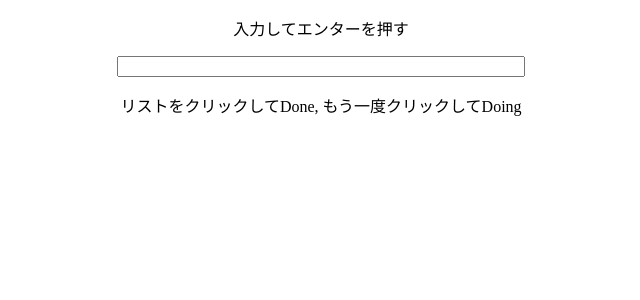
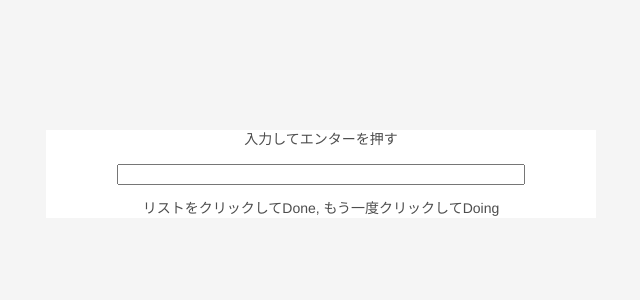
Before and after one commit to kotarou1192/homeworks, a React (Create React App) app in the folder js-primer-todo-with-react/: page / in a window 1280 px wide. Shown: the top 300 px of the page, without its empty margins (319-959 px from the left). Built offline with nearby package versions, Linux system fonts and the light colour scheme.

Commit message:
CSSが進化した（コピペ）

```diff
--- /dev/null
+++ b/js-primer-todo-with-react/public/index.css
@@ -0,0 +1,10 @@
+body {
+  font: 14px 'Helvetica Neue', Helvetica, Arial, sans-serif;
+  line-height: 1.4em;
+  background: #f5f5f5;
+  color: #4d4d4d;
+  min-width: 230px;
+  max-width: 550px;
+  margin: 0 auto;
+  font-weight: 300;
+}
--- a/js-primer-todo-with-react/public/index.html
+++ b/js-primer-todo-with-react/public/index.html
@@ -2,6 +2,7 @@
 <html lang="en">
   <head>
     <meta charset="utf-8" />
+    <link href="./index.css" rel="stylesheet">
     <link rel="icon" href="%PUBLIC_URL%/favicon.ico" />
     <meta name="viewport" content="width=device-width, initial-scale=1" />
     <meta name="theme-color" content="#000000" />
@@ -13,7 +14,7 @@
     <link rel="manifest" href="%PUBLIC_URL%/manifest.json" />
     <title>React App</title>
   </head>
-  <body>
+  <body class="body">
     <noscript>You need to enable JavaScript to run this app.</noscript>
     <div id="root"></div>
   </body>
--- a/js-primer-todo-with-react/src/apps/app.tsx
+++ b/js-primer-todo-with-react/src/apps/app.tsx
@@ -1,6 +1,7 @@
 import * as React from "react";
 import { Todo, TodoProps } from "./todo";
 import { AddTodo } from "./addTodo";
+import "../styles/src/apps/app.css";
 
 export const App: React.SFC = () => {
   const [todos, setTodo] = React.useState<TodoProps[]>([]);
@@ -20,7 +21,7 @@ export const App: React.SFC = () => {
   };
 
   return (
-    <div>
+    <div className="todoapp">
       <p style={{ textAlign: "center" }}>入力してエンターを押す</p>
       <AddTodo
         todos={todos}
@@ -33,7 +34,7 @@ export const App: React.SFC = () => {
       >
         リストをクリックしてDone, もう一度クリックしてDoing
       </p>
-      <div style={{ display: "inline-block" }}>
+      <div>
         {todos.map((todo, index) => {
           return (
             <Todo
--- a/js-primer-todo-with-react/src/apps/todo.tsx
+++ b/js-primer-todo-with-react/src/apps/todo.tsx
@@ -29,14 +29,14 @@ export const Todo = (props: TodoProps & onClick & deleteTodo): JSX.Element => {
       >
         <p className={"todo__card__text"}>{props.text}</p>
         <p className={"todo__card__date"}>{props.deadline.toISOString()}</p>
-      </li>
-      <li>
-        <button
-          className={"todo__button"}
-          onClick={() => props.deleteTodo(props.todoNumber)}
-        >
-          削除
-        </button>
+        <p>
+          <button
+            className={"todo__button"}
+            onClick={() => props.deleteTodo(props.todoNumber)}
+          >
+            X
+          </button>
+        </p>
       </li>
     </ul>
   );
--- /dev/null
+++ b/js-primer-todo-with-react/src/styles/src/apps/app.css
@@ -0,0 +1,7 @@
+.todoapp {
+  background: #fff;
+  margin: 130px 0 40px 0;
+  position: relative;
+  box-shadow: 0 2px p rgba(0, 0, 0, 0.7),
+  0 25px 50px 0 rgba(0, 0, 0, 0.11)
+}
--- a/js-primer-todo-with-react/src/styles/src/apps/todo.css
+++ b/js-primer-todo-with-react/src/styles/src/apps/todo.css
@@ -1,25 +1,40 @@
+ul {
+  margin: 0;
+  padding: 0;
+  list-style: none;
+}
+
 li {
-  list-style: none;
-  float: left;
+  position: relative;
+  font-size: 24px;
+  border-bottom: 1px solid #ededed;
+  padding: 16px;
 }
 
 .todo__button {
-  margin-left: auto;
-  margin-right: auto;
-  height: 125px;
+  margin: 0;
+  padding: 0;
+  border: 0;
+  background: none;
+  font-size: 100%;
+  vertical-align: baseline;
+  color: crimson;
+  position: absolute;
+  top: 0;
+  right: 10px;
+  bottom: 0;
   width: 40px;
-  position: relative;
-  top: 10px;
-  right: 40px;
+  height: 40px;
 }
 
 .todo__card {
-  text-align: center;
-  width: 500px;
-  height: 100px;
+  position: relative;
+  width: 100%;
   border-top: solid 5px black;
   margin-top: 10px;
-  padding: 10px;
+  color: inherit;
+  box-sizing: border-box;
+  padding: 16px 16px 16px 60px;
   box-shadow:0 3px 5px cadetblue;
 }
 
```
